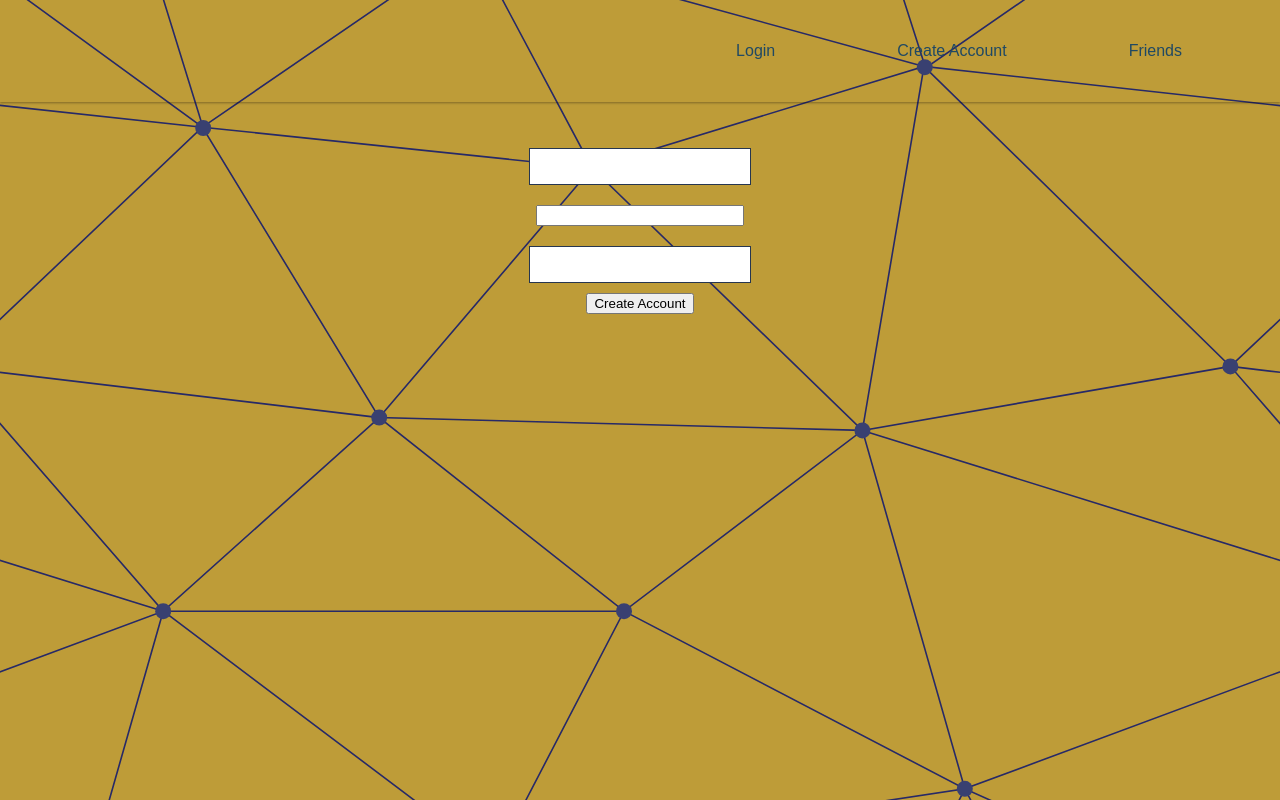
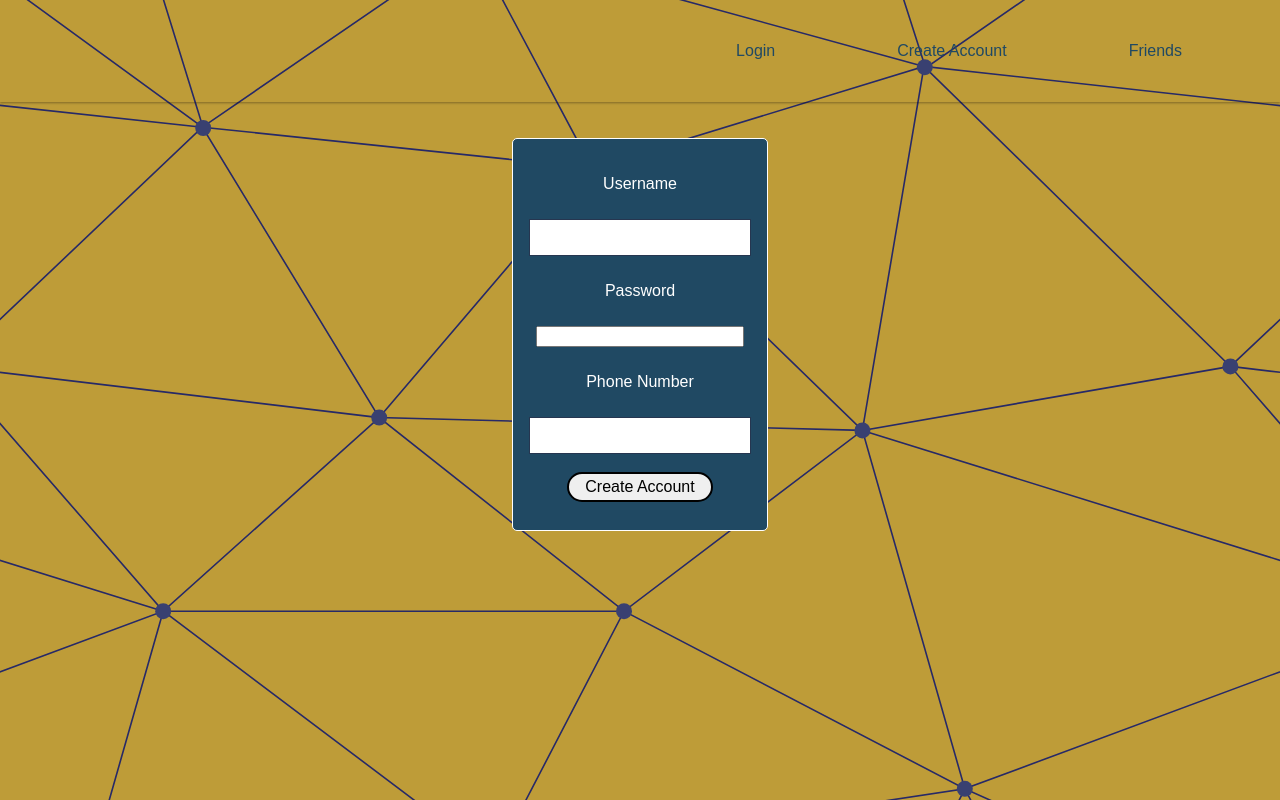
Before and after one commit to Water-my-plant1/front-end, a React (Create React App) app in the folder my-app/: page /createaccount in a window 1280 px wide. Built offline with nearby package versions, Linux system fonts and the light colour scheme.

Commit message:
style updates

```diff
--- a/my-app/src/App.js
+++ b/my-app/src/App.js
@@ -3,7 +3,7 @@
 import "./styles.css"
 
 import Login from './components/login'
-import CreateAccount from './components/CreateAccount'
+import CreateAccount from './components/createaccount'
 
 import PlantPortfolio from "./components/PlantPortfolio"
 import PrivateRoute from "./components/PrivateRoute"
--- a/my-app/src/components/PlantPortfolio.js
+++ b/my-app/src/components/PlantPortfolio.js
@@ -13,7 +13,7 @@
         .catch(err => console.log(err))
 
   setPlants([
-    ...plants,newPlant
+    ...plants
   ])
   }
 
--- a/my-app/src/components/addplant.js
+++ b/my-app/src/components/addplant.js
@@ -1,4 +1,8 @@
 import React, { useState } from 'react'
+import styled from 'styled-components'
+
+
+
 
 const AddPlant = (props) => {
 
@@ -23,8 +27,9 @@
     }
 
   return (
-    <div>
+    <div className='friends-container'>
       <form onSubmit ={addplant}>
+        <LogText>Name</LogText>
         <input
           type='text'
           placeholder='Name'
@@ -32,6 +37,7 @@
           value={plant.name}
           onChange={handleChange}
         />
+        <LogText>Species</LogText>
         <input
           type='text'
           placeholder='species'
@@ -39,6 +45,7 @@
           value={plant.species}
           onChange={handleChange}
         />
+        <LogText>H20 Frequency</LogText>
         <input
           type='text'
           placeholder='h2oFrequency'
@@ -46,9 +53,22 @@
           value={plant.h2oFrequency}
           onChange={handleChange}
         />
-        <button>Add Plant</button>
+        <Button>Add Plant</Button>
       </form>
     </div>
   )
 }
 export default AddPlant;
+
+const LogText = styled.p`
+  color: white;
+  text-align: left
+  `
+  const Button = styled.button`
+  font-size: 1em;
+  margin: .5em;
+  padding: 0.25em 1em;
+  border: 2px solid;
+  border-radius: 350px;
+
+  `
--- a/my-app/src/components/createaccount.js
+++ b/my-app/src/components/createaccount.js
@@ -1,5 +1,6 @@
 import React, { useState } from "react";
 import axiosWithAuth from "./axiosWithAuth"
+import styled from 'styled-components'
 
 
 const CreateAccount = (props) => {
@@ -35,28 +36,44 @@
   return (
     <div className="createaccount-card">
       <form onSubmit={create}>
+        <LogText>Username</LogText>
         <input
           type="text"
           name="username"
           value={credentials.username}
           onChange={handleChange}
         />
+       <LogText>Password</LogText>
         <input
           type="password"
           name="password"
           value={credentials.password}
           onChange={handleChange}
         />
+        <LogText>Phone Number</LogText>
           <input
           type="text"
           name="phonenumber"
           value={credentials.phonenumber}
           onChange={handleChange}
         />
-        <button>Create Account</button>
+        <Button>Create Account</Button>
       </form>
     </div>
   );
 };
 
 export default CreateAccount;
+
+const LogText = styled.p`
+  color: white;
+  text-align: left
+  `
+  const Button = styled.button`
+  font-size: 1em;
+  margin: .5em;
+  padding: 0.25em 1em;
+  border: 2px solid;
+  border-radius: 350px;
+
+  `
--- a/my-app/src/components/login.js
+++ b/my-app/src/components/login.js
@@ -1,5 +1,6 @@
 import React, { useState } from "react";
 import axiosWithAuth from "./axiosWithAuth"
+import styled from 'styled-components'
 
 
 const Login = (props) => {
@@ -32,29 +33,46 @@
 
   }
 
+  const LogText = styled.p`
+  color: white;
+  text-align: left
+  `
+  const Button = styled.button`
+  font-size: 1em;
+  margin: .5em;
+  padding: 0.25em 1em;
+  border: 2px solid;
+  border-radius: 350px;
+
+  `
+
 
   return (
     <div className="login-card">
+
       <form onSubmit={login}>
+        <LogText>Username</LogText>
         <input
           type="text"
           name="username"
           value={credentials.username}
           onChange={handleChange}
         />
+       <LogText>Password</LogText>
         <input
           type="password"
           name="password"
           value={credentials.password}
           onChange={handleChange}
         />
+        <LogText>Phone Number</LogText>
           <input
           type="text"
           name="phonenumber"
           value={credentials.phonenumber}
           onChange={handleChange}
         />
-        <button>Log in</button>
+        <Button>Log in</Button>
       </form>
     </div>
   );
--- a/my-app/src/styles.css
+++ b/my-app/src/styles.css
@@ -80,7 +80,18 @@
     background-color: #204963;
     border: 1px solid white;
     border-radius: 5px;
-  }.friends-container{
-
+  }
+  .friends-container{
+    margin: 0 40%;
+    background-color: #204963;
+    border: 1px solid white;
+    border-radius: 5px;
 
   }
+
+  .createaccount-card{
+    margin: 0 40%;
+    background-color: #204963;
+    border: 1px solid white;
+    border-radius: 5px;
+  }
```
Also changed, not shown: 2 other files (tests, documents, lock files or other folders).
